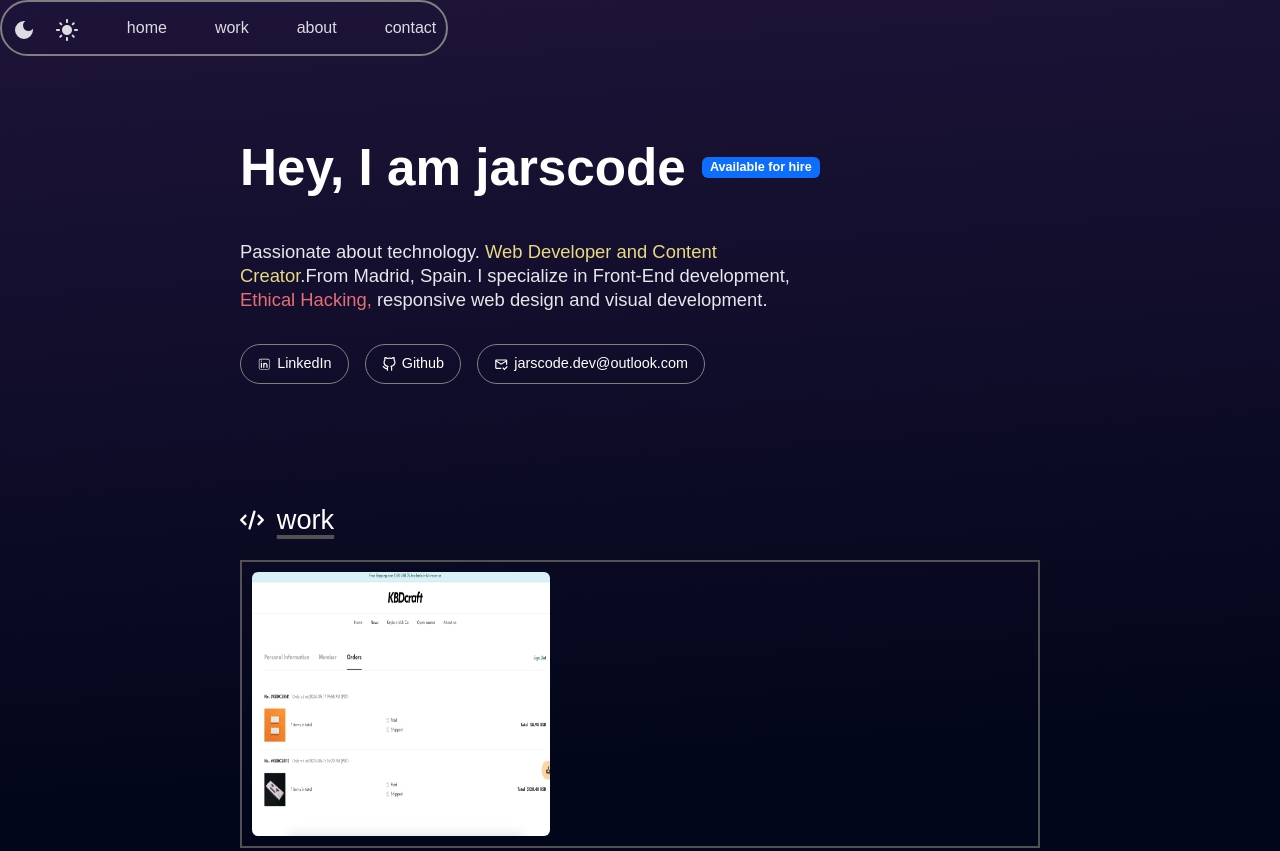
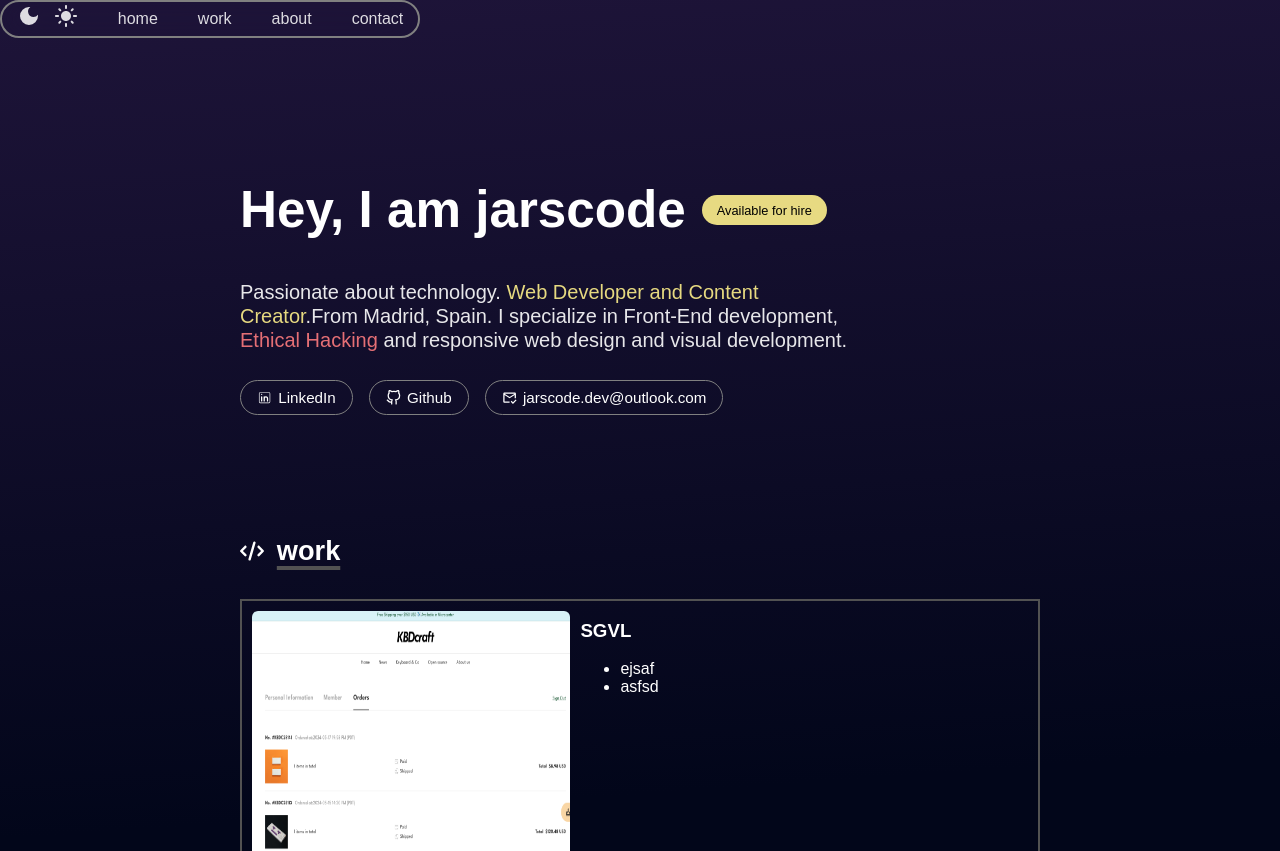
Before and after one commit to 302founddev/aquamancode, a React (Vite) app: page / in a window 1280 px wide. Shown: the top 851 px of the page. Built offline with nearby package versions, Linux system fonts and the light colour scheme.

Commit message:
not comments

```diff
--- a/src/App.jsx
+++ b/src/App.jsx
@@ -10,10 +10,6 @@ const App = () => {
 
   return (
     <>
-      <head>
-        <link href="https://cdn.jsdelivr.net/npm/bootstrap@5.3.3/dist/css/bootstrap.min.css" rel="stylesheet" integrity="sha384-QWTKZyjpPEjISv5WaRU9OFeRpok6YctnYmDr5pNlyT2bRjXh0JMhjY6hW+ALEwIH" crossorigin="anonymous"></link>
-      </head>
-
       <section>
           <Header />
           <div className='contenedor'>
@@ -22,7 +18,6 @@ const App = () => {
               <About />
               <Footer />
           </div>
-
       </section>
     </>
   )
--- a/src/components/about.css
+++ b/src/components/about.css
@@ -11,7 +11,7 @@
     flex-direction: row;
     align-items: center;
     gap: .8rem;
-    padding-bottom: 1rem;
+    padding-bottom: 2rem;
 }
 
 .content-1, .content-2 {
@@ -38,3 +38,7 @@
     text-decoration-thickness: 4px;
     font-size: 1.7em;
 }
+
+.about-h2, .icon3 {
+    margin: 0;
+}
--- a/src/components/header.css
+++ b/src/components/header.css
@@ -1,6 +1,6 @@
 .light-dark {
     font-size: 1.5em;
-    gap: 1.2rem;
+    gap: .8rem;
     display: flex;
 }
 
@@ -22,13 +22,10 @@
 }
 
 .navBar {
-    width: 35%;
     display: flex;
     flex-flow: column;
     justify-content: space-between;
     align-items: center;
-    padding-top:8px;
-    padding-bottom: 8px;
     position: fixed;
     backdrop-filter: blur(20px);
     box-sizing: border-box;
@@ -39,6 +36,7 @@
 .navBar nav {
     display: flex;
     flex-direction: row;
-    gap: 3rem;
+    gap: 2.5rem;
     opacity: 0.85;
+    padding: 2px 15px;
 }
--- a/src/components/index.css
+++ b/src/components/index.css
@@ -4,7 +4,14 @@
     padding-bottom: 4rem;
 }
 
-.section div, .icons {
+.section div {
+    margin: auto;
+    padding-left: 0;
+    padding-right: 0;
+    height: 100px;
+}
+
+.icons {
     margin: auto;
     padding-bottom: 1.5rem;
     padding-left: 0;
@@ -17,32 +24,44 @@
     line-height: 1rem;
     display: flex;
     align-items: center;
-    padding-bottom: 2rem;
-    padding-right: 1rem;
+    padding: 0;
+    margin: 0;
 }
 
 .bTitle {
     display: flex;
+    flex-direction: row;
+    gap: 1rem;
+    align-items: center;
 }
 
 .exp {
-    font-size: 1.15em;
+    font-size: 1.25em;
     line-height: 1.5rem;
     font-weight: 400;
     opacity: 0.9;
-    max-width: 36rem;
+    max-width: 40rem;
     text-wrap: pretty;
 }
 
 .bdg {
-    font-size: 1.05em;
-    bottom: 7px;
-    position: relative;
+    display: flex;
+    align-items: center;
+    font-size: .8em;
+    margin: 0;
+    color: #000;
+    text-decoration: none;
+    align-items: center;
+    height: 30px;
+    background: #e7da82;
+    border-radius: 5rem;
+    text-align: center;
+    padding: 0px 15px;
 }
 
 .ylw-900 {
     --tw-text-opacity: 1;
-    color: rgb(254 241 139 / var(--tw-text-opacity));
+    color: rgb(254 240 138 / var(--tw-text-opacity));
 }
 
 .red-color{
@@ -52,7 +71,7 @@
 .icons {
     display: flex;
     gap: 1rem;
-    font-size: .90em;
+    font-size: .95em;
 }
 
 .icons a {
--- a/src/components/index.jsx
+++ b/src/components/index.jsx
@@ -31,8 +31,8 @@ export const Home = () => {
                             <span className='ylw-900'> Web Developer and Content Creator</span>.
                             <span className=''>From Madrid, Spain</span>.
                             I specialize in Front-End development,
-                            <span className='red-color'> Ethical Hacking,
-                            </span> responsive web design and visual development.
+                            <span className='red-color'> Ethical Hacking
+                            </span> and responsive web design and visual development.
                         </h3>
                     </div>
 
--- a/src/index.css
+++ b/src/index.css
@@ -1,6 +1,5 @@
 #root {
   scroll-behavior: smooth;
-  min-height: 100vh;
   background: rgb(2,6,26);
   background: linear-gradient(356deg, rgba(2,6,26,1) 41%, rgba(30,20,57,1) 100%);
   font-family: 'Onest Variable', sans-serif;
@@ -8,11 +7,11 @@
 }
 
 body {
-  min-height: 100vh;
+  margin: 0;
 }
 
 .contenedor {
-  max-width: 50rem;
+  width: 50rem;
   margin: auto;
 }
 
--- a/src/pages/work.css
+++ b/src/pages/work.css
@@ -11,7 +11,7 @@
     flex-direction: row;
     align-items: center;
     gap: .8rem;
-    padding-bottom: 1rem;
+    padding-bottom: 2rem;
 }
 
 .projects span h2 {
@@ -30,15 +30,19 @@
     border-radius: 1em;
 }
 
+.projects span h2, .icon2 {
+    margin: 0;
+}
+
 .cont-project {
     border: #525252 solid 2px;
-    width: 100%;
     height: 18rem;
+    display: flex;
+    flex-direction: row;
 }
 
 .cont-project img {
     width: 40%;
-    height: 100%;
     padding: 10px;
     border-radius: 1em;
 }
--- a/src/pages/work.jsx
+++ b/src/pages/work.jsx
@@ -13,6 +13,13 @@ export const Work = () => {
                 </span>
                 <div className="cont-project">
                     <img src="/src/media/project1.png" />
+                    <div className="type">
+                        <h3>SGVL</h3>
+                        <ul>
+                            <li>ejsaf</li>
+                            <li>asfsd</li>
+                        </ul>
+                    </div>
                 </div>
             </div>
         </section>
```
